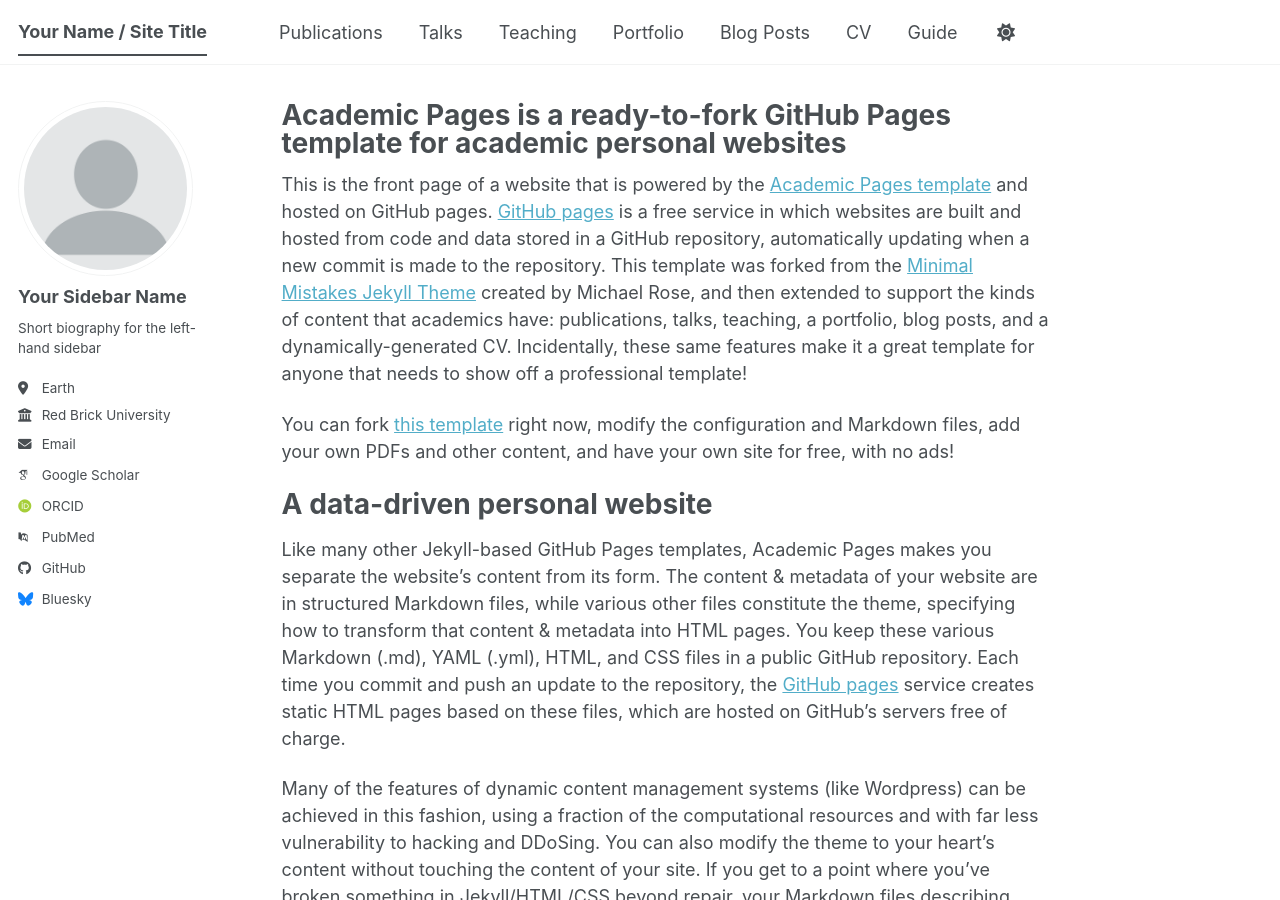
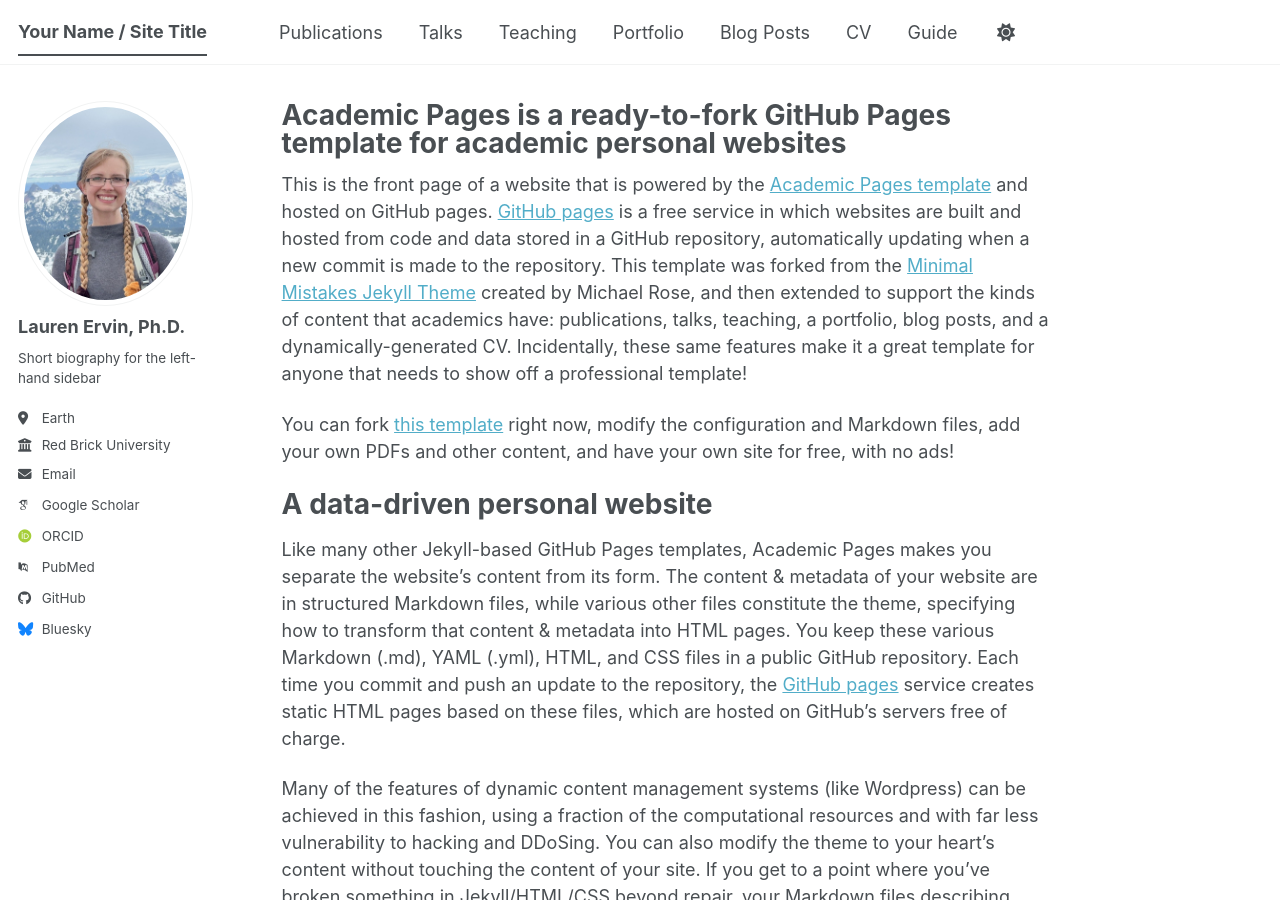
Before and after one commit to lefaris/lefaris.github.io, a Jekyll site: the page built from _pages/about.md, in a window 1280 px wide and 900 px high. Built offline with Jekyll 4.4.1, drawn with Linux system fonts in a browser that asks for light colours; some web fonts are replaced; a script bundle is joined from its source files by our own code; library files that are not in the unit come from our copies.

Commit message:
profile name

```diff
--- a/_config.yml
+++ b/_config.yml
@@ -23,8 +23,8 @@
 #               Additional customization can be done by editing /_includes/author-profile.html
 author:
   # Biographic information
-  avatar           : "profile.png"
-  name             : "Your Sidebar Name"
+  avatar           : "Lauren_profile.jpg"
+  name             : "Lauren Ervin, Ph.D."
   pronouns         : # example: "she/her"
   bio              : "Short biography for the left-hand sidebar"
   location         : "Earth"
```
Also changed, not shown: images/Lauren_profile.jpg (added).
